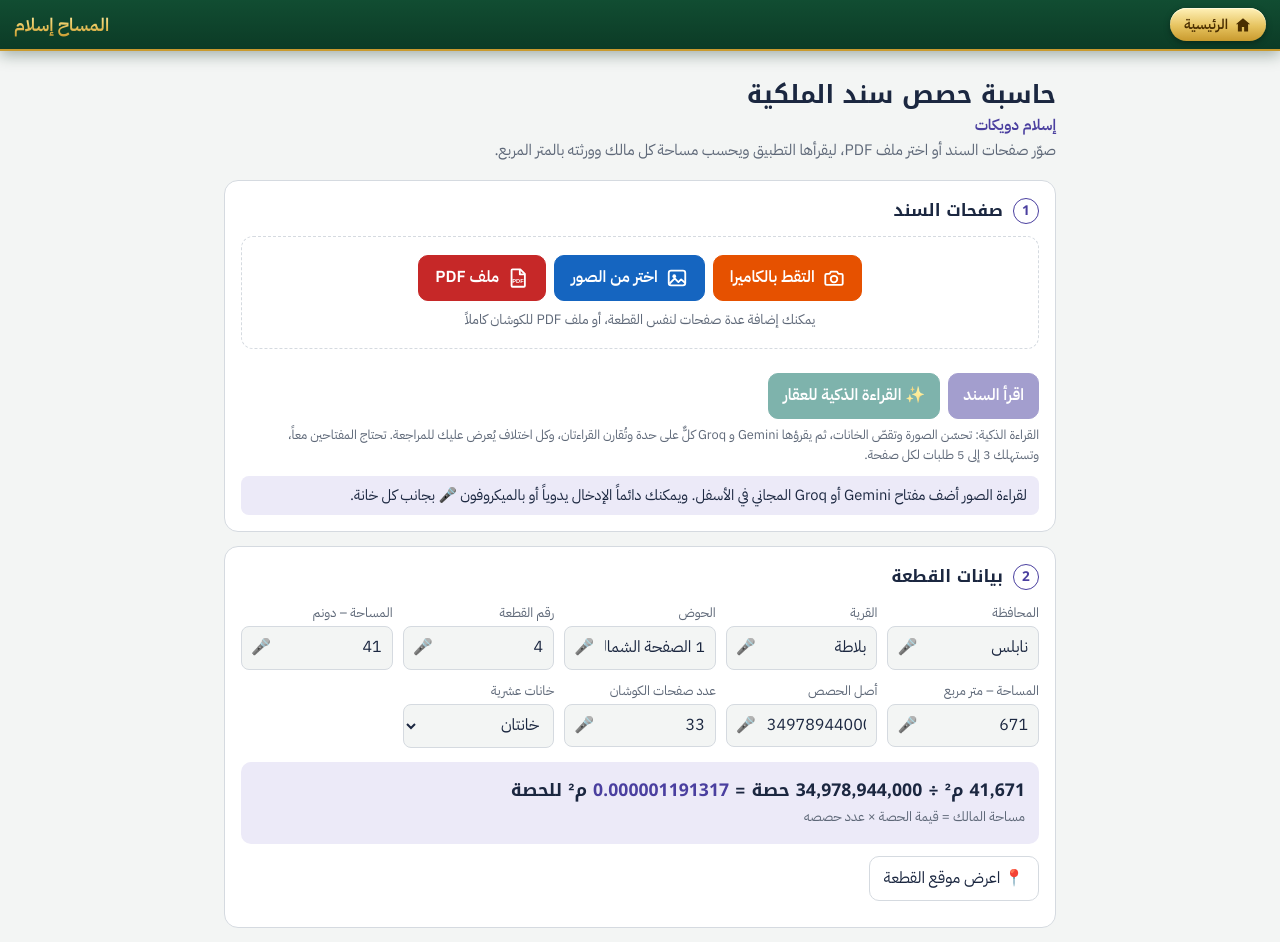
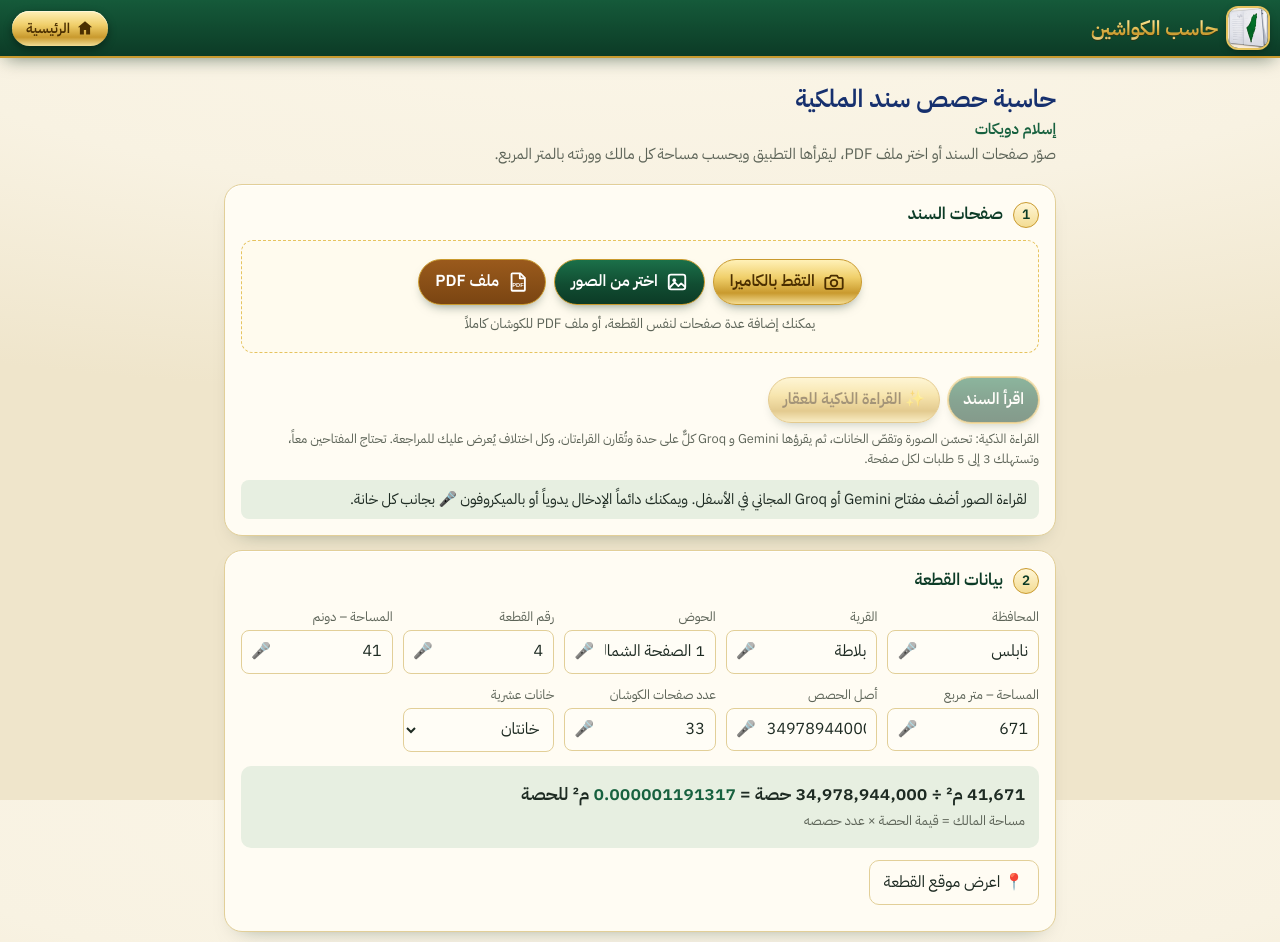
Before and after one commit to islamdwakat07-lang/almassah-islam, a plain HTML site: page app/src/main/assets/index.html in a window 1280 px wide. Shown: the top 942 px of the page. Drawn offline with Linux system fonts and the light colour scheme.

Commit message:
صفحات الأدوات بنفس هوية الواجهة: أخضر وذهبي وعاجي، شريط علوي بأيقونة كل أداة
Co-Authored-By: Claude Opus 5.5 <noreply@anthropic.com>
Claude-Session: https://claude.ai/code/session_01AkLSPwRHM58vdM6rzVeHiX

```diff
--- a/app/src/main/assets/index.html
+++ b/app/src/main/assets/index.html
@@ -1,6 +1,6 @@
 <!DOCTYPE html>
 <!-- حاسبة حصص سند الملكية | صاحب ومطور التطبيق: إسلام دويكات (Islam Dweikat) | هاتف: 0598161862 | © 2026 Islam Dweikat. جميع الحقوق محفوظة. -->
-<html lang="ar" dir="rtl">
+<html lang="ar" dir="rtl" data-tool="hisas">
 <head>
 <meta charset="utf-8">
 <meta name="author" content="Islam Dweikat - إسلام دويكات - 0598161862">
@@ -274,13 +274,11 @@ button.smart{background:#00695C;border-color:#00695C;color:#fff;font-weight:600}
 .sm-foot{position:sticky;bottom:-16px;background:var(--card);padding:10px 0 4px;margin-top:6px}
 .sm-foot .primary{width:100%}
 </style>
+<link rel="stylesheet" href="theme.css">
 </head>
 <body>
-<div style="position:fixed;top:0;left:0;right:0;z-index:50;display:flex;align-items:center;gap:10px;padding:calc(8px + env(safe-area-inset-top,0px)) max(14px,env(safe-area-inset-right,0px)) 8px max(14px,env(safe-area-inset-left,0px));background:linear-gradient(180deg,#114d32,#0c3b26);border-bottom:2px solid #c99a2e;box-shadow:0 4px 14px rgba(8,42,27,.35);direction:rtl;font-family:'IBM Plex Sans Arabic',Tahoma,sans-serif">
-  <a href="home.html" style="display:inline-flex;align-items:center;gap:6px;padding:6px 14px;border-radius:999px;background:linear-gradient(180deg,#fff1b8,#e6c35f 55%,#c99a2e);color:#4a2e00;font:700 14px 'IBM Plex Sans Arabic',Tahoma,sans-serif;text-decoration:none;box-shadow:inset 0 1px 0 #fff8d8,0 2px 6px rgba(0,0,0,.35)"><svg viewBox="0 0 24 24" width="18" height="18" fill="currentColor" aria-hidden="true"><path d="M12 3 2.5 11h2.7v9.5h5.3v-6h3v6h5.3V11h2.7z"/></svg>الرئيسية</a>
-  <span style="margin-inline-start:auto;font:700 18px 'Reem Kufi','IBM Plex Sans Arabic',sans-serif;background:linear-gradient(180deg,#fff1b8,#f0cf6a 45%,#c99a2e);-webkit-background-clip:text;background-clip:text;color:transparent">المساح إسلام</span>
-</div>
-<div aria-hidden="true" style="height:calc(54px + env(safe-area-inset-top,0px))"></div>
+<div class="am-bar"><span class="am-title"><img src="img/t-hisas.png" alt=""><b>حاسب الكواشين</b></span><a class="am-home" href="home.html"><svg viewBox="0 0 24 24" fill="currentColor" aria-hidden="true"><path d="M12 3 2.5 11h2.7v9.5h5.3v-6h3v6h5.3V11h2.7z"/></svg>الرئيسية</a></div>
+<div class="am-spacer" aria-hidden="true"></div>
 
 <div id="splash" role="dialog" aria-label="شاشة البداية">
   <div class="sp-in">
--- /dev/null
+++ b/app/src/main/assets/theme.css
@@ -0,0 +1,93 @@
+/* هوية «المساح إسلام» داخل الأدوات: أخضر داكن + ذهبي + عاجي، مطابقة للشاشة الرئيسية.
+   يُحمَّل بعد أنماط كل أداة، ويغيّر ألوانها فقط دون المساس بالوظائف. */
+html[data-tool]{
+  --am-green-900:#082a1b; --am-green-800:#0c3b26; --am-green-700:#114d32; --am-green-600:#17613f;
+  --am-gold-300:#f3dc93; --am-gold-400:#e6c35f; --am-gold-500:#c99a2e; --am-gold-700:#8a6514;
+  --am-ivory:#f8f2e2; --am-ivory-2:#efe5cb; --am-card:#fffcf3; --am-line:#e2cf98;
+  --am-ink:#1d2a22; --am-muted:#5d6458; --am-navy:#16306e; --am-brown:#7a4512;
+  --am-title:"Reem Kufi","IBM Plex Sans Arabic",Tahoma,sans-serif;
+  --am-gold-grad:linear-gradient(180deg,#fff1b8 0%,#f0cf6a 40%,#c99a2e 75%,#f3dc93 100%);
+  --am-btn:linear-gradient(180deg,#1b7049 0%,#114d32 55%,#0c3b26 100%);
+  color-scheme:light;
+}
+
+/* ---------- الشريط العلوي ---------- */
+.am-bar{position:fixed;top:0;left:0;right:0;z-index:60;display:flex;align-items:center;gap:10px;direction:rtl;
+  padding:calc(8px + env(safe-area-inset-top,0px)) max(12px,env(safe-area-inset-right,0px)) 8px max(12px,env(safe-area-inset-left,0px));
+  background:linear-gradient(180deg,#155a3a 0%,#0c3b26 100%);border-bottom:2px solid var(--am-gold-500);box-shadow:0 6px 18px -6px rgba(8,42,27,.55);
+  font-family:"IBM Plex Sans Arabic",Tahoma,sans-serif}
+.am-title{display:flex;align-items:center;gap:10px;min-width:0}
+.am-title img{width:40px;height:40px;border-radius:10px;object-fit:cover;box-shadow:0 0 0 2px var(--am-gold-400),0 3px 8px rgba(0,0,0,.35);flex:none}
+.am-title b{font:700 20px/1.2 var(--am-title);background:var(--am-gold-grad);-webkit-background-clip:text;background-clip:text;color:transparent;
+  white-space:nowrap;overflow:hidden;text-overflow:ellipsis;filter:drop-shadow(0 1px 0 rgba(60,40,0,.6))}
+.am-home{margin-inline-start:auto;display:inline-flex;align-items:center;gap:6px;padding:7px 14px;border-radius:999px;background:var(--am-gold-grad);
+  color:#4a2e00;font:700 14px "IBM Plex Sans Arabic",Tahoma,sans-serif;text-decoration:none;box-shadow:inset 0 1px 0 #fff8d8,0 3px 8px rgba(0,0,0,.4);flex:none}
+.am-home:active{transform:scale(.96)}
+.am-home svg{width:18px;height:18px}
+.am-spacer{height:calc(58px + env(safe-area-inset-top,0px))}
+
+/* ---------- خلفية الصفحة ---------- */
+html[data-tool] body{background:radial-gradient(120% 50% at 50% 0%,#fbf6e8 0%,var(--am-ivory) 50%,var(--am-ivory-2) 100%) fixed!important;color:var(--am-ink)}
+
+/* =================== حاسب الكواشين =================== */
+html[data-tool="hisas"][data-tool],html[data-tool="hisas"][data-tool]:not([data-theme="light"]){
+  --bg:var(--am-ivory); --card:var(--am-card); --ink:var(--am-ink); --muted:var(--am-muted); --line:var(--am-line);
+  --stamp:var(--am-green-600); --stamp-soft:#e7efe1; --on-stamp:#fff; --ok:#1e6b4a; --ok-soft:#e3efe2; --warn:#8a5a10; --warn-soft:#f8ecd0;
+  --mourn:#3d4452; --mourn-soft:#ece6d6; --row-a:#fffaf0; --row-b:#f3ead2;
+  --head:var(--am-title);
+}
+html[data-tool="hisas"] main>h1{color:var(--am-navy);font-family:var(--am-title);font-weight:700}
+html[data-tool="hisas"] section{border:1.5px solid var(--am-line);border-radius:18px;box-shadow:0 10px 22px -16px rgba(8,42,27,.5),inset 0 1px 0 #fff}
+html[data-tool="hisas"] h2{color:var(--am-green-800)}
+html[data-tool="hisas"] h2 .n{border-color:var(--am-gold-500);color:var(--am-green-800);background:linear-gradient(180deg,#fff6d6,#f3dc93)}
+html[data-tool="hisas"] button.primary,html[data-tool="hisas"] .pick.primary{background:var(--am-btn);border-color:var(--am-gold-500);box-shadow:0 0 0 1px var(--am-gold-400),0 6px 12px -6px rgba(8,42,27,.6)}
+html[data-tool="hisas"] .pick.p-cam{background:var(--am-gold-grad);border-color:var(--am-gold-500);color:#4a2e00}
+html[data-tool="hisas"] .pick.p-img{background:var(--am-btn);border-color:var(--am-gold-500);color:#fff}
+html[data-tool="hisas"] .pick.p-pdf{background:linear-gradient(180deg,#9a5a1c,#7a4512);border-color:var(--am-gold-500);color:#fff}
+html[data-tool="hisas"] .pick{border-radius:999px;box-shadow:0 6px 12px -6px rgba(8,42,27,.55)}
+html[data-tool="hisas"] .drop{border-color:var(--am-gold-400);background:rgba(255,250,235,.6)}
+html[data-tool="hisas"] input,html[data-tool="hisas"] select,html[data-tool="hisas"] textarea{background:#fffdf6;border-color:var(--am-line)}
+
+/* =================== الإفراز =================== */
+html[data-tool="ifraz"][data-tool],html[data-tool="ifraz"][data-tool]:not([data-theme="light"]){
+  --paper:var(--am-ivory); --sheet:var(--am-card); --ink:var(--am-ink); --muted:var(--am-muted); --line:var(--am-line);
+  --accent:var(--am-green-600); --accent-ink:#fff; --warn:#8a5a10; --bad:#b3261e;
+  --f-display:var(--am-title);
+}
+html[data-tool="ifraz"] header h1{color:var(--am-green-800);font-family:var(--am-title)}
+html[data-tool="ifraz"] .panel{border:1.5px solid var(--am-line);border-radius:18px;box-shadow:0 10px 22px -16px rgba(8,42,27,.5),inset 0 1px 0 #fff}
+html[data-tool="ifraz"] .panel h2{color:var(--am-green-800)}
+html[data-tool="ifraz"] .panel h2 .step{border-color:var(--am-gold-500);color:var(--am-green-800);background:linear-gradient(180deg,#fff6d6,#f3dc93)}
+html[data-tool="ifraz"] button.primary,html[data-tool="ifraz"] .btn.primary{background:var(--am-btn);border-color:var(--am-gold-500);color:#fff;border-radius:999px;box-shadow:0 0 0 1px var(--am-gold-400),0 6px 12px -6px rgba(8,42,27,.6)}
+html[data-tool="ifraz"] button,html[data-tool="ifraz"] .btn{border-radius:999px}
+html[data-tool="ifraz"] .card{border-color:var(--am-line);background:#fffdf6}
+html[data-tool="ifraz"] .card[aria-pressed="true"]{border-color:var(--am-gold-500);box-shadow:0 0 0 2px var(--am-gold-500) inset,0 8px 16px -10px rgba(8,42,27,.5)}
+html[data-tool="ifraz"] .chip.best{background:var(--am-gold-grad);color:#4a2e00;border-color:var(--am-gold-500)}
+html[data-tool="ifraz"] .seg label:has(input:checked){background:var(--am-btn);color:#fff}
+html[data-tool="ifraz"] .guide,html[data-tool="ifraz"] .zones{border-color:var(--am-line);background:#fffaf0}
+html[data-tool="ifraz"] .banner{background:#fbf0d2;border-color:var(--am-gold-500)}
+html[data-tool="ifraz"] .plan{background:#fffaf0;border-color:var(--am-line)}
+html[data-tool="ifraz"] input,html[data-tool="ifraz"] select,html[data-tool="ifraz"] textarea{background:#fffdf6;border-color:var(--am-line)}
+html[data-tool="ifraz"] th{background:#f3ead2}
+
+/* =================== حاسبة الجرف =================== */
+html[data-tool="jarf"][data-tool],html[data-tool="jarf"][data-tool]:not([data-theme="light"]){
+  --bg:var(--am-ivory); --surface:var(--am-card); --ink:var(--am-ink); --muted:var(--am-muted); --line:var(--am-line); --soft:#f3ead2;
+  --btn:var(--am-green-800); --btn-ink:#fff6d6; --warn:#7a4e00; --warn-bg:#fbf0d2; --ok:#1e6b4a;
+}
+html[data-tool="jarf"] header h1{color:var(--am-brown);font-family:var(--am-title);font-weight:700}
+html[data-tool="jarf"] .tabs{border-color:var(--am-gold-400);border-radius:999px;box-shadow:0 4px 10px -6px rgba(8,42,27,.5)}
+html[data-tool="jarf"] .tab[aria-selected="true"],html[data-tool="jarf"] .mode[aria-pressed="true"]{background:var(--am-btn);color:#fff6d6;border-color:var(--am-gold-500)}
+html[data-tool="jarf"] .mode{border-radius:999px;border-color:var(--am-line)}
+html[data-tool="jarf"] section,html[data-tool="jarf"] .card,html[data-tool="jarf"] .slot,html[data-tool="jarf"] .panel{border-color:var(--am-line);border-radius:18px}
+html[data-tool="jarf"] button.run,html[data-tool="jarf"] .run,html[data-tool="jarf"] button.primary{background:var(--am-btn);color:#fff6d6;border-color:var(--am-gold-500);border-radius:999px;box-shadow:0 0 0 1px var(--am-gold-400),0 6px 12px -6px rgba(8,42,27,.6)}
+html[data-tool="jarf"] input,html[data-tool="jarf"] select{background:#fffdf6;border-color:var(--am-line)}
+html[data-tool="jarf"] .btn:not(.secondary){background:var(--am-btn);color:#fff6d6;border:1px solid var(--am-gold-500);border-radius:999px;box-shadow:0 0 0 1px var(--am-gold-400),0 6px 12px -6px rgba(8,42,27,.6)}
+html[data-tool="jarf"] .btn.secondary,html[data-tool="jarf"] .chip{border-radius:999px;border-color:var(--am-gold-400);background:#fffdf6;color:var(--am-green-800)}
+html[data-tool="jarf"] .slot{background:var(--am-card);box-shadow:0 10px 22px -16px rgba(8,42,27,.5)}
+html[data-tool="jarf"] .file-btn{border-color:var(--am-gold-500);color:var(--am-green-800);background:#fffaf0;border-radius:14px}
+html[data-tool="jarf"] .tile{border-color:var(--am-line);background:#fffdf6;border-radius:16px}
+html[data-tool="jarf"] .step{color:var(--am-gold-700)}
+html[data-tool="hisas"] button.smart{background:var(--am-gold-grad);border-color:var(--am-gold-500);color:#4a2e00;border-radius:999px;box-shadow:0 6px 12px -6px rgba(8,42,27,.55)}
+html[data-tool="hisas"] button.primary,html[data-tool="hisas"] button.smart{border-radius:999px}
+html[data-tool] :focus-visible{outline-color:var(--am-gold-500)!important}
```
Also changed, not shown: app/src/main/assets/ifraz/index.html (+4 -6 lines), app/src/main/assets/jarf/index.html (+4 -6 lines), app/src/main/assets/img/t-hisas.png (added), app/src/main/assets/img/t-ifraz.png (added), app/src/main/assets/img/t-jarf.png (added).
